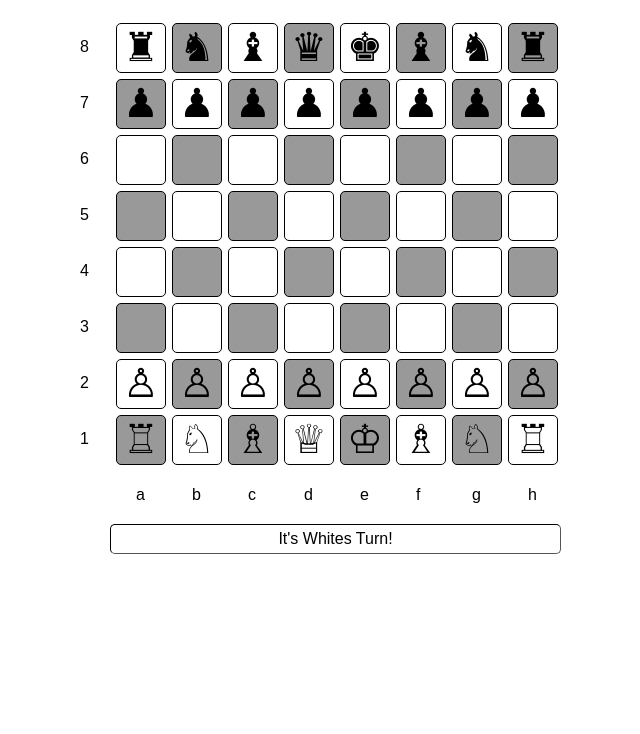
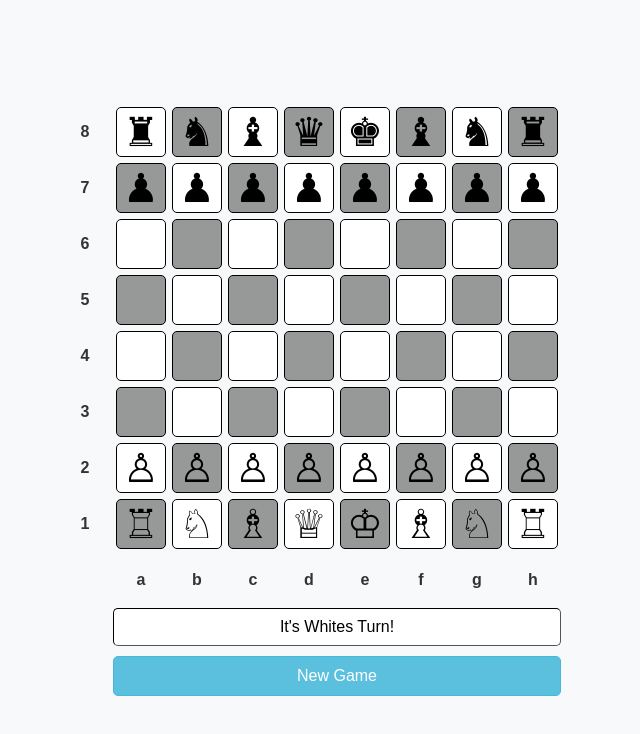
Before and after one commit to Phat834/ChessGame, a plain HTML site: page index.html in a window 1280 px wide. Shown: the whole page, without its empty margins (331-971 px from the left). Drawn offline with nearby package versions, Linux system fonts and the light colour scheme.

Commit message:
style: fix chessboard alignment and action buttons layout

```diff
--- a/index.html
+++ b/index.html
@@ -1,100 +1,118 @@
 <!DOCTYPE html>
-<html lang="en" >
+<html lang="en">
 <head>
   <meta charset="UTF-8">
+  <meta name="viewport" content="width=device-width, initial-scale=1.0">
   <title>Chess Game</title>
   <link rel="stylesheet" href="./style.css">
-
 </head>
 <body>
-<!-- partial:index.partial.html -->
-<div id="game">
-    <div class='cellprefix'>8</div>
-    <div class='gamecell' id='1_8'></div>
-    <div class='gamecell grey' id='2_8'></div>
-    <div class='gamecell' id='3_8'></div>
-    <div class='gamecell grey' id='4_8'></div>
-    <div class='gamecell' id='5_8'></div>
-    <div class='gamecell grey' id='6_8'></div>
-    <div class='gamecell' id='7_8'></div>
-    <div class='gamecell grey' id='8_8'></div><br>
-    <div class='cellprefix'>7</div>
-    <div class='gamecell grey' id='1_7'></div>
-    <div class='gamecell' id='2_7'></div>
-    <div class='gamecell grey' id='3_7'></div>
-    <div class='gamecell' id='4_7'></div>
-    <div class='gamecell grey' id='5_7'></div>
-    <div class='gamecell' id='6_7'></div>
-    <div class='gamecell grey' id='7_7'></div>
-    <div class='gamecell' id='8_7'></div><br>
-    <div class='cellprefix'>6</div>
-    <div class='gamecell' id='1_6'></div>
-    <div class='gamecell grey' id='2_6'></div>
-    <div class='gamecell' id='3_6'></div>
-    <div class='gamecell grey' id='4_6'></div>
-    <div class='gamecell' id='5_6'></div>
-    <div class='gamecell grey' id='6_6'></div>
-    <div class='gamecell' id='7_6'></div>
-    <div class='gamecell grey' id='8_6'></div><br>
-    <div class='cellprefix'>5</div>
-    <div class='gamecell grey' id='1_5'></div>
-    <div class='gamecell' id='2_5'></div>
-    <div class='gamecell grey' id='3_5'></div>
-    <div class='gamecell' id='4_5'></div>
-    <div class='gamecell grey' id='5_5'></div>
-    <div class='gamecell' id='6_5'></div>
-    <div class='gamecell grey' id='7_5'></div>
-    <div class='gamecell' id='8_5'></div><br>
-    <div class='cellprefix'>4</div>
-    <div class='gamecell' id='1_4'></div>
-    <div class='gamecell grey' id='2_4'></div>
-    <div class='gamecell' id='3_4'></div>
-    <div class='gamecell grey' id='4_4'></div>
-    <div class='gamecell' id='5_4'></div>
-    <div class='gamecell grey' id='6_4'></div>
-    <div class='gamecell' id='7_4'></div>
-    <div class='gamecell grey' id='8_4'></div><br>
-    <div class='cellprefix'>3</div>
-    <div class='gamecell grey' id='1_3'></div>
-    <div class='gamecell' id='2_3'></div>
-    <div class='gamecell grey' id='3_3'></div>
-    <div class='gamecell' id='4_3'></div>
-    <div class='gamecell grey' id='5_3'></div>
-    <div class='gamecell' id='6_3'></div>
-    <div class='gamecell grey' id='7_3'></div>
-    <div class='gamecell' id='8_3'></div><br>
-    <div class='cellprefix'>2</div>
-    <div class='gamecell' id='1_2'></div>
-    <div class='gamecell grey' id='2_2'></div>
-    <div class='gamecell' id='3_2'></div>
-    <div class='gamecell grey' id='4_2'></div>
-    <div class='gamecell' id='5_2'></div>
-    <div class='gamecell grey' id='6_2'></div>
-    <div class='gamecell' id='7_2'></div>
-    <div class='gamecell grey' id='8_2'></div><br>
-    <div class='cellprefix'>1</div>
-    <div class='gamecell grey' id='1_1'></div>
-    <div class='gamecell' id='2_1'></div>
-    <div class='gamecell grey' id='3_1'></div>
-    <div class='gamecell' id='4_1'></div>
-    <div class='gamecell grey' id='5_1'></div>
-    <div class='gamecell' id='6_1'></div>
-    <div class='gamecell grey' id='7_1'></div>
-    <div class='gamecell' id='8_1'></div><br>
-    <div class='cellprefix'></div>
-    <div class='cellprefix'>a</div>
-    <div class='cellprefix'>b</div>
-    <div class='cellprefix'>c</div>
-    <div class='cellprefix'>d</div>
-    <div class='cellprefix'>e</div>
-    <div class='cellprefix'>f</div>
-    <div class='cellprefix'>g</div>
-    <div class='cellprefix'>h</div><br>
-    <div id='turn'>It's Whites Turn!</div>
+
+  <div id="game">
+    <!-- Hàng 8 -->
+    <div class="cellprefix">8</div>
+    <div class="gamecell" id="1_8"></div>
+    <div class="gamecell grey" id="2_8"></div>
+    <div class="gamecell" id="3_8"></div>
+    <div class="gamecell grey" id="4_8"></div>
+    <div class="gamecell" id="5_8"></div>
+    <div class="gamecell grey" id="6_8"></div>
+    <div class="gamecell" id="7_8"></div>
+    <div class="gamecell grey" id="8_8"></div><br>
+
+    <!-- Hàng 7 -->
+    <div class="cellprefix">7</div>
+    <div class="gamecell grey" id="1_7"></div>
+    <div class="gamecell" id="2_7"></div>
+    <div class="gamecell grey" id="3_7"></div>
+    <div class="gamecell" id="4_7"></div>
+    <div class="gamecell grey" id="5_7"></div>
+    <div class="gamecell" id="6_7"></div>
+    <div class="gamecell grey" id="7_7"></div>
+    <div class="gamecell" id="8_7"></div><br>
+
+    <!-- Hàng 6 -->
+    <div class="cellprefix">6</div>
+    <div class="gamecell" id="1_6"></div>
+    <div class="gamecell grey" id="2_6"></div>
+    <div class="gamecell" id="3_6"></div>
+    <div class="gamecell grey" id="4_6"></div>
+    <div class="gamecell" id="5_6"></div>
+    <div class="gamecell grey" id="6_6"></div>
+    <div class="gamecell" id="7_6"></div>
+    <div class="gamecell grey" id="8_6"></div><br>
+
+    <!-- Hàng 5 -->
+    <div class="cellprefix">5</div>
+    <div class="gamecell grey" id="1_5"></div>
+    <div class="gamecell" id="2_5"></div>
+    <div class="gamecell grey" id="3_5"></div>
+    <div class="gamecell" id="4_5"></div>
+    <div class="gamecell grey" id="5_5"></div>
+    <div class="gamecell" id="6_5"></div>
+    <div class="gamecell grey" id="7_5"></div>
+    <div class="gamecell" id="8_5"></div><br>
+
+    <!-- Hàng 4 -->
+    <div class="cellprefix">4</div>
+    <div class="gamecell" id="1_4"></div>
+    <div class="gamecell grey" id="2_4"></div>
+    <div class="gamecell" id="3_4"></div>
+    <div class="gamecell grey" id="4_4"></div>
+    <div class="gamecell" id="5_4"></div>
+    <div class="gamecell grey" id="6_4"></div>
+    <div class="gamecell" id="7_4"></div>
+    <div class="gamecell grey" id="8_4"></div><br>
+
+    <!-- Hàng 3 -->
+    <div class="cellprefix">3</div>
+    <div class="gamecell grey" id="1_3"></div>
+    <div class="gamecell" id="2_3"></div>
+    <div class="gamecell grey" id="3_3"></div>
+    <div class="gamecell" id="4_3"></div>
+    <div class="gamecell grey" id="5_3"></div>
+    <div class="gamecell" id="6_3"></div>
+    <div class="gamecell grey" id="7_3"></div>
+    <div class="gamecell" id="8_3"></div><br>
+
+    <!-- Hàng 2 -->
+    <div class="cellprefix">2</div>
+    <div class="gamecell" id="1_2"></div>
+    <div class="gamecell grey" id="2_2"></div>
+    <div class="gamecell" id="3_2"></div>
+    <div class="gamecell grey" id="4_2"></div>
+    <div class="gamecell" id="5_2"></div>
+    <div class="gamecell grey" id="6_2"></div>
+    <div class="gamecell" id="7_2"></div>
+    <div class="gamecell grey" id="8_2"></div><br>
+
+    <!-- Hàng 1 -->
+    <div class="cellprefix">1</div>
+    <div class="gamecell grey" id="1_1"></div>
+    <div class="gamecell" id="2_1"></div>
+    <div class="gamecell grey" id="3_1"></div>
+    <div class="gamecell" id="4_1"></div>
+    <div class="gamecell grey" id="5_1"></div>
+    <div class="gamecell" id="6_1"></div>
+    <div class="gamecell grey" id="7_1"></div>
+    <div class="gamecell" id="8_1"></div><br>
+
+    <!-- Cột a-h -->
+    <div class="cellprefix"></div>
+    <div class="cellprefix">a</div>
+    <div class="cellprefix">b</div>
+    <div class="cellprefix">c</div>
+    <div class="cellprefix">d</div>
+    <div class="cellprefix">e</div>
+    <div class="cellprefix">f</div>
+    <div class="cellprefix">g</div>
+    <div class="cellprefix">h</div><br>
+
+    <div id="turn">It's Whites Turn!</div>
+    <button id="reset-btn" onclick="main.methods.resetGame()">New Game</button>
   </div>
-<!-- partial -->
-  <script src='https://cdnjs.cloudflare.com/ajax/libs/jquery/3.2.1/jquery.min.js'></script>
-  <script  src="./script.js"></script>
 
+  <script src="https://cdnjs.cloudflare.com/ajax/libs/jquery/3.2.1/jquery.min.js"></script>
+  <script src="./script.js"></script>
 </body>
 </html>
--- a/script.js
+++ b/script.js
@@ -4,6 +4,7 @@ let main = {
     turn: 'w',
     selectedpiece: '',
     highlighted: [],
+    gameOver: false,
     pieces: {
       w_king: {
         position: '5_1',
@@ -231,13 +232,46 @@ let main = {
         type: 'b_pawn',
         moved: false
       }
-
-    }
+    },
+    init: JSON.parse(JSON.stringify({
+      w_king: { position: '5_1', img: '&#9812;', captured: false, moved: false, type: 'w_king' },
+      w_queen: { position: '4_1', img: '&#9813;', captured: false, moved: false, type: 'w_queen' },
+      w_bishop1: { position: '3_1', img: '&#9815;', captured: false, moved: false, type: 'w_bishop' },
+      w_bishop2: { position: '6_1', img: '&#9815;', captured: false, moved: false, type: 'w_bishop' },
+      w_knight1: { position: '2_1', img: '&#9816;', captured: false, moved: false, type: 'w_knight' },
+      w_knight2: { position: '7_1', img: '&#9816;', captured: false, moved: false, type: 'w_knight' },
+      w_rook1: { position: '1_1', img: '&#9814;', captured: false, moved: false, type: 'w_rook' },
+      w_rook2: { position: '8_1', img: '&#9814;', captured: false, moved: false, type: 'w_rook' },
+      w_pawn1: { position: '1_2', img: '&#9817;', captured: false, type: 'w_pawn', moved: false },
+      w_pawn2: { position: '2_2', img: '&#9817;', captured: false, type: 'w_pawn', moved: false },
+      w_pawn3: { position: '3_2', img: '&#9817;', captured: false, type: 'w_pawn', moved: false },
+      w_pawn4: { position: '4_2', img: '&#9817;', captured: false, type: 'w_pawn', moved: false },
+      w_pawn5: { position: '5_2', img: '&#9817;', captured: false, type: 'w_pawn', moved: false },
+      w_pawn6: { position: '6_2', img: '&#9817;', captured: false, type: 'w_pawn', moved: false },
+      w_pawn7: { position: '7_2', img: '&#9817;', captured: false, type: 'w_pawn', moved: false },
+      w_pawn8: { position: '8_2', img: '&#9817;', captured: false, type: 'w_pawn', moved: false },
+      b_king: { position: '5_8', img: '&#9818;', captured: false, moved: false, type: 'b_king' },
+      b_queen: { position: '4_8', img: '&#9819;', captured: false, moved: false, type: 'b_queen' },
+      b_bishop1: { position: '3_8', img: '&#9821;', captured: false, moved: false, type: 'b_bishop' },
+      b_bishop2: { position: '6_8', img: '&#9821;', captured: false, moved: false, type: 'b_bishop' },
+      b_knight1: { position: '2_8', img: '&#9822;', captured: false, moved: false, type: 'b_knight' },
+      b_knight2: { position: '7_8', img: '&#9822;', captured: false, moved: false, type: 'b_knight' },
+      b_rook1: { position: '1_8', img: '&#9820;', captured: false, moved: false, type: 'b_rook' },
+      b_rook2: { position: '8_8', img: '&#9820;', captured: false, moved: false, type: 'b_rook' },
+      b_pawn1: { position: '1_7', img: '&#9823;', captured: false, type: 'b_pawn', moved: false },
+      b_pawn2: { position: '2_7', img: '&#9823;', captured: false, type: 'b_pawn', moved: false },
+      b_pawn3: { position: '3_7', img: '&#9823;', captured: false, type: 'b_pawn', moved: false },
+      b_pawn4: { position: '4_7', img: '&#9823;', captured: false, type: 'b_pawn', moved: false },
+      b_pawn5: { position: '5_7', img: '&#9823;', captured: false, type: 'b_pawn', moved: false },
+      b_pawn6: { position: '6_7', img: '&#9823;', captured: false, type: 'b_pawn', moved: false },
+      b_pawn7: { position: '7_7', img: '&#9823;', captured: false, type: 'b_pawn', moved: false },
+      b_pawn8: { position: '8_7', img: '&#9823;', captured: false, type: 'b_pawn', moved: false }
+    }))
   },
 
   methods: {
     gamesetup: function() {
-      $('.gamecell').attr('chess', 'null');
+      $('.gamecell').html('').attr('chess', 'null');
       for (let gamepiece in main.variables.pieces) {
         $('#' + main.variables.pieces[gamepiece].position).html(main.variables.pieces[gamepiece].img);
         $('#' + main.variables.pieces[gamepiece].position).attr('chess', gamepiece);
@@ -640,14 +674,9 @@ let main = {
       main.variables.pieces[selectedpiece.name].moved = true;
       // captured piece
       main.variables.pieces[target.name].captured = true;
-        /*
-        // toggle highlighted coordinates
-        main.methods.togglehighlight(main.variables.highlighted);
-        main.variables.highlighted.length = 0;
-        // set the selected piece to '' again
-        main.variables.selectedpiece = '';
-        */
 
+      // Check for win after capture
+      return main.methods.checkWin();
     },
 
     move: function (target) {
@@ -690,7 +719,7 @@ let main = {
           $('#turn').removeClass('turnhighlight');
         }, 1500);
 
-      } else if (main.variables.turn = 'b'){
+      } else if (main.variables.turn == 'b'){
         main.variables.turn = 'w';
 
         // toggle highlighted coordinates
@@ -716,6 +745,34 @@ let main = {
       });
     },
 
+    checkWin: function() {
+      if (main.variables.pieces.w_king.captured) {
+        main.methods.showWinner('Black');
+        return true;
+      } else if (main.variables.pieces.b_king.captured) {
+        main.methods.showWinner('White');
+        return true;
+      }
+      return false;
+    },
+
+    showWinner: function(winner) {
+      main.variables.gameOver = true;
+      $('#turn').html(winner + ' Wins!');
+      $('#turn').addClass('winner-highlight');
+    },
+
+    resetGame: function() {
+      main.variables.pieces = JSON.parse(JSON.stringify(main.variables.init));
+      main.variables.turn = 'w';
+      main.variables.selectedpiece = '';
+      main.variables.highlighted = [];
+      main.variables.gameOver = false;
+      $('#turn').html("It's Whites Turn");
+      $('#turn').removeClass('winner-highlight');
+      $('#turn').removeClass('turnhighlight');
+      main.methods.gamesetup();
+    }
   }
 };
 
@@ -723,6 +780,9 @@ $(document).ready(function() {
   main.methods.gamesetup();
 
   $('.gamecell').click(function(e) {
+    if (main.variables.gameOver) {
+      return;
+    }
 
     var selectedpiece = {
       name: '',
@@ -779,7 +839,10 @@ $(document).ready(function() {
           $('#'+r_target).html(main.variables.pieces['w_rook2'].img);
           $('#'+r_target).attr('chess','w_rook2');
 
+          main.methods.checkWin();
+        if (!main.variables.gameOver) {
           main.methods.endturn();
+        }
 
         } else if (t1 && t2 && t3 && t5){ // castle b_king
 
@@ -803,17 +866,26 @@ $(document).ready(function() {
           $('#'+r_target).html(main.variables.pieces['b_rook2'].img);
           $('#'+r_target).attr('chess','b_rook2');
 
+          main.methods.checkWin();
+        if (!main.variables.gameOver) {
           main.methods.endturn();
+        }
 
         } else { // move selectedpiece
           main.methods.move(target);
+          main.methods.checkWin();
+          if (!main.variables.gameOver) {
             main.methods.endturn();
+          }
         }
 
       } else { // else if selecedpiece.name is not white/black king than move
 
         main.methods.move(target);
+        main.methods.checkWin();
+        if (!main.variables.gameOver) {
           main.methods.endturn();
+        }
 
       }
 
@@ -822,8 +894,10 @@ $(document).ready(function() {
        if (selectedpiece.id != target.id && main.variables.highlighted.indexOf(target.id) != (-1)) { // if it's not trying to capture pieces not in its movement range
 
          // capture
-        main.methods.capture(target)
+         const gameEnded = main.methods.capture(target)
+         if (!gameEnded) {
            main.methods.endturn();
+         }
 
        }
 
--- a/style.css
+++ b/style.css
@@ -1,10 +1,14 @@
 html,
 body {
   width: 100%;
-  height: 100%;
+  min-height: 100%;
   padding: 0;
   margin: 0;
   font-family: sans-serif;
+  background-color: #f7f9fa;
+  display: flex;
+  justify-content: center;
+  align-items: center;
 }
 
 div * {
@@ -13,60 +17,44 @@ div * {
   box-sizing: border-box;
 }
 
-#turn {
-  max-width: 451px;
-  max-height: 30px;
-  width: 100%;
-  height: 100%;
-  position: relative;
-  float: right;
-  border-radius: 5px;
-  border: 1px solid rgb(0, 0, 0);
-  border-style: inset;
-  text-align: center;
-  padding: 5px 0 0 0;
-  background: #fff;
-  transition: .85s linear;
-}
-
-.turnhighlight {
-  background: #5cb85c !important;
-  color: #fff;
-}
-
+/* Khung bọc bàn cờ: (50px + 6px margin) * 8 ô + 56px cột nhãn = 504px */
 #game {
-  max-width: 504px;
-  max-height: 504px;
-  width: 100%;
-  height: 100%;
+  width: 504px;
   position: relative;
   margin: 20px auto;
 }
 
+/* Các nhãn toạ độ: 1-8 và a-h */
 .cellprefix {
-  width: 100%;
-  height: 100%;
-  max-width: 50px;
-  max-height: 50px;
+  width: 50px;
+  height: 50px;
   float: left;
   margin: 3px;
-  padding: 15px 0 0 20px;
+  display: flex;
+  justify-content: center;
+  align-items: center;
+  font-weight: bold;
+  font-size: 16px;
+  color: #333;
 }
 
+/* Từng ô cờ */
 .gamecell {
   border: 1px solid #000;
-  width: 100%;
-  height: 100%;
-  max-width: 50px;
-  max-height: 50px;
+  width: 50px;
+  height: 50px;
   float: left;
   margin: 3px;
   transition: all 0.5s ease-in-out;
   border-radius: 5px;
   font-size: 30pt;
-  padding: 0 0 0 6px;
+  display: flex;
+  justify-content: center;
+  align-items: center;
   cursor: pointer;
   z-index: 1;
+  background-color: #fff;
+  user-select: none;
 }
 
 .gamecell:hover {
@@ -82,10 +70,66 @@ div * {
 }
 
 .green {
-  /*background: green !important;*/
   background: rgb(65, 161, 73) !important;
 }
 
+/* --- THANH HIỂN THỊ LƯỢT CHƠI (Canh thẳng tuyệt đối theo bàn cờ) --- */
+#turn {
+  margin-top: 15px;
+  margin-left: 56px; /* Bỏ qua khoảng trống cột số bên trái */
+  width: 448px;      /* Chuẩn bằng 8 ô cờ: 8 x 56px */
+  height: 38px;
+  border-radius: 5px;
+  border: 1px solid rgb(0, 0, 0);
+  border-style: inset;
+  text-align: center;
+  line-height: 36px;
+  background: #fff;
+  transition: .85s linear;
+  clear: both;
+}
+
+.turnhighlight {
+  background: #5cb85c !important;
+  color: #fff;
+}
+
+.winner-highlight {
+  background: #d9534f !important;
+  color: #fff;
+  font-size: 18px;
+  font-weight: bold;
+  animation: pulse 1s infinite;
+}
+
+/* --- NÚT RESET GAME (Canh thẳng hàng theo thanh thông báo) --- */
+#reset-btn {
+  margin-top: 10px;
+  margin-left: 56px; /* Thụt vào khớp mép với bàn cờ và ô turn */
+  width: 448px;      /* Bằng đúng 448px */
+  padding: 10px 0;
+  font-size: 16px;
+  background: #5bc0de;
+  color: #fff;
+  border: 1px solid #46b8da;
+  border-radius: 5px;
+  cursor: pointer;
+  transition: background 0.3s;
+  display: block;
+  clear: both;
+}
+
+#reset-btn:hover {
+  background: #31b0d5;
+}
+
+@keyframes pulse {
+  0% { transform: scale(1); }
+  50% { transform: scale(1.02); }
+  100% { transform: scale(1); }
+}
+
+/* --- HIỆU ỨNG CHỮ NEON --- */
 .neonblue_txt {
   animation: neonBlueText 1.5s ease-in-out infinite alternate;
 }
@@ -98,7 +142,6 @@ div * {
   animation: neonGreenText 1.5s ease-in-out infinite alternate;
 }
 
-/* --- N E O N    T E X T --- */
 @keyframes neonBlueText {
   from {
     text-shadow: 0 0 10px #fff, 0 0 20px #fff, 0 0 30px #fff, 0 0 40px #228dff,
@@ -131,9 +174,6 @@ div * {
       0 0 35px #b6ff00, 0 0 40px #b6ff00, 0 0 50px #b6ff00, 0 0 75px #b6ff00;
   }
 }
-/* --- N E O N --- */
-
-/* animation: neon 1.5s ease-in-out infinite alternate; */
 
 @keyframes neonBlue {
   from {
@@ -146,133 +186,84 @@ div * {
   }
 }
 
-/*! * * * * * * * * * * * * * * * * * * * *\
-  CSShake :: shake-little
-  v1.5.0
-  CSS classes to move your DOM
-  (c) 2015 @elrumordelaluz
-  http://elrumordelaluz.github.io/csshake/
-  Licensed under MIT
-\* * * * * * * * * * * * * * * * * * * * */
+/* --- CSS SHAKE --- */
 .shake-little {
   display: inline-block;
-  transform-origin: center center; }
+  transform-origin: center center;
+}
 
 .shake-freeze,
 .shake-constant.shake-constant--hover:hover,
 .shake-trigger:hover .shake-constant.shake-constant--hover {
-  animation-play-state: paused; }
+  animation-play-state: paused;
+}
 
 .shake-freeze:hover,
-.shake-trigger:hover .shake-freeze, .shake-little:hover,
+.shake-trigger:hover .shake-freeze,
+.shake-little:hover,
 .shake-trigger:hover .shake-little {
-  animation-play-state: running; }
+  animation-play-state: running;
+}
 
 @keyframes shake-little {
-  2% {
-    transform: translate(1px, 0px) rotate(0.5deg); }
-  4% {
-    transform: translate(1px, 0px) rotate(0.5deg); }
-  6% {
-    transform: translate(1px, 1px) rotate(0.5deg); }
-  8% {
-    transform: translate(0px, 0px) rotate(0.5deg); }
-  10% {
-    transform: translate(1px, 0px) rotate(0.5deg); }
-  12% {
-    transform: translate(0px, 0px) rotate(0.5deg); }
-  14% {
-    transform: translate(1px, 1px) rotate(0.5deg); }
-  16% {
-    transform: translate(0px, 1px) rotate(0.5deg); }
-  18% {
-    transform: translate(1px, 0px) rotate(0.5deg); }
-  20% {
-    transform: translate(0px, 1px) rotate(0.5deg); }
-  22% {
-    transform: translate(0px, 0px) rotate(0.5deg); }
-  24% {
-    transform: translate(0px, 0px) rotate(0.5deg); }
-  26% {
-    transform: translate(1px, 1px) rotate(0.5deg); }
-  28% {
-    transform: translate(0px, 1px) rotate(0.5deg); }
-  30% {
-    transform: translate(0px, 0px) rotate(0.5deg); }
-  32% {
-    transform: translate(1px, 1px) rotate(0.5deg); }
-  34% {
-    transform: translate(0px, 1px) rotate(0.5deg); }
-  36% {
-    transform: translate(0px, 1px) rotate(0.5deg); }
-  38% {
-    transform: translate(0px, 0px) rotate(0.5deg); }
-  40% {
-    transform: translate(1px, 0px) rotate(0.5deg); }
-  42% {
-    transform: translate(0px, 1px) rotate(0.5deg); }
-  44% {
-    transform: translate(0px, 1px) rotate(0.5deg); }
-  46% {
-    transform: translate(0px, 0px) rotate(0.5deg); }
-  48% {
-    transform: translate(1px, 0px) rotate(0.5deg); }
-  50% {
-    transform: translate(1px, 1px) rotate(0.5deg); }
-  52% {
-    transform: translate(0px, 0px) rotate(0.5deg); }
-  54% {
-    transform: translate(1px, 1px) rotate(0.5deg); }
-  56% {
-    transform: translate(0px, 1px) rotate(0.5deg); }
-  58% {
-    transform: translate(1px, 0px) rotate(0.5deg); }
-  60% {
-    transform: translate(1px, 1px) rotate(0.5deg); }
-  62% {
-    transform: translate(0px, 1px) rotate(0.5deg); }
-  64% {
-    transform: translate(0px, 0px) rotate(0.5deg); }
-  66% {
-    transform: translate(1px, 0px) rotate(0.5deg); }
-  68% {
-    transform: translate(0px, 0px) rotate(0.5deg); }
-  70% {
-    transform: translate(1px, 0px) rotate(0.5deg); }
-  72% {
-    transform: translate(1px, 1px) rotate(0.5deg); }
-  74% {
-    transform: translate(1px, 1px) rotate(0.5deg); }
-  76% {
-    transform: translate(0px, 0px) rotate(0.5deg); }
-  78% {
-    transform: translate(0px, 0px) rotate(0.5deg); }
-  80% {
-    transform: translate(1px, 0px) rotate(0.5deg); }
-  82% {
-    transform: translate(1px, 1px) rotate(0.5deg); }
-  84% {
-    transform: translate(0px, 1px) rotate(0.5deg); }
-  86% {
-    transform: translate(1px, 1px) rotate(0.5deg); }
-  88% {
-    transform: translate(1px, 1px) rotate(0.5deg); }
-  90% {
-    transform: translate(0px, 1px) rotate(0.5deg); }
-  92% {
-    transform: translate(1px, 0px) rotate(0.5deg); }
-  94% {
-    transform: translate(1px, 0px) rotate(0.5deg); }
-  96% {
-    transform: translate(1px, 0px) rotate(0.5deg); }
-  98% {
-    transform: translate(1px, 1px) rotate(0.5deg); }
-  0%, 100% {
-    transform: translate(0, 0) rotate(0); } }
+  2% { transform: translate(1px, 0px) rotate(0.5deg); }
+  4% { transform: translate(1px, 0px) rotate(0.5deg); }
+  6% { transform: translate(1px, 1px) rotate(0.5deg); }
+  8% { transform: translate(0px, 0px) rotate(0.5deg); }
+  10% { transform: translate(1px, 0px) rotate(0.5deg); }
+  12% { transform: translate(0px, 0px) rotate(0.5deg); }
+  14% { transform: translate(1px, 1px) rotate(0.5deg); }
+  16% { transform: translate(0px, 1px) rotate(0.5deg); }
+  18% { transform: translate(1px, 0px) rotate(0.5deg); }
+  20% { transform: translate(0px, 1px) rotate(0.5deg); }
+  22% { transform: translate(0px, 0px) rotate(0.5deg); }
+  24% { transform: translate(0px, 0px) rotate(0.5deg); }
+  26% { transform: translate(1px, 1px) rotate(0.5deg); }
+  28% { transform: translate(0px, 1px) rotate(0.5deg); }
+  30% { transform: translate(0px, 0px) rotate(0.5deg); }
+  32% { transform: translate(1px, 1px) rotate(0.5deg); }
+  34% { transform: translate(0px, 1px) rotate(0.5deg); }
+  36% { transform: translate(0px, 1px) rotate(0.5deg); }
+  38% { transform: translate(0px, 0px) rotate(0.5deg); }
+  40% { transform: translate(1px, 0px) rotate(0.5deg); }
+  42% { transform: translate(0px, 1px) rotate(0.5deg); }
+  44% { transform: translate(0px, 1px) rotate(0.5deg); }
+  46% { transform: translate(0px, 0px) rotate(0.5deg); }
+  48% { transform: translate(1px, 0px) rotate(0.5deg); }
+  50% { transform: translate(1px, 1px) rotate(0.5deg); }
+  52% { transform: translate(0px, 0px) rotate(0.5deg); }
+  54% { transform: translate(1px, 1px) rotate(0.5deg); }
+  56% { transform: translate(0px, 1px) rotate(0.5deg); }
+  58% { transform: translate(1px, 0px) rotate(0.5deg); }
+  60% { transform: translate(1px, 1px) rotate(0.5deg); }
+  62% { transform: translate(0px, 1px) rotate(0.5deg); }
+  64% { transform: translate(0px, 0px) rotate(0.5deg); }
+  66% { transform: translate(1px, 0px) rotate(0.5deg); }
+  68% { transform: translate(0px, 0px) rotate(0.5deg); }
+  70% { transform: translate(1px, 0px) rotate(0.5deg); }
+  72% { transform: translate(1px, 1px) rotate(0.5deg); }
+  74% { transform: translate(1px, 1px) rotate(0.5deg); }
+  76% { transform: translate(0px, 0px) rotate(0.5deg); }
+  78% { transform: translate(0px, 0px) rotate(0.5deg); }
+  80% { transform: translate(1px, 0px) rotate(0.5deg); }
+  82% { transform: translate(1px, 1px) rotate(0.5deg); }
+  84% { transform: translate(0px, 1px) rotate(0.5deg); }
+  86% { transform: translate(1px, 1px) rotate(0.5deg); }
+  88% { transform: translate(1px, 1px) rotate(0.5deg); }
+  90% { transform: translate(0px, 1px) rotate(0.5deg); }
+  92% { transform: translate(1px, 0px) rotate(0.5deg); }
+  94% { transform: translate(1px, 0px) rotate(0.5deg); }
+  96% { transform: translate(1px, 0px) rotate(0.5deg); }
+  98% { transform: translate(1px, 1px) rotate(0.5deg); }
+  0%, 100% { transform: translate(0, 0) rotate(0); }
+}
 
 .shake-little:hover,
-.shake-trigger:hover .shake-little, .shake-little.shake-freeze, .shake-little.shake-constant {
+.shake-trigger:hover .shake-little,
+.shake-little.shake-freeze,
+.shake-little.shake-constant {
   animation-name: shake-little;
   animation-duration: 100ms;
   animation-timing-function: ease-in-out;
-  animation-iteration-count: infinite; }
+  animation-iteration-count: infinite;
+}
```
Lines whose indentation alone changed are shown as unchanged.
